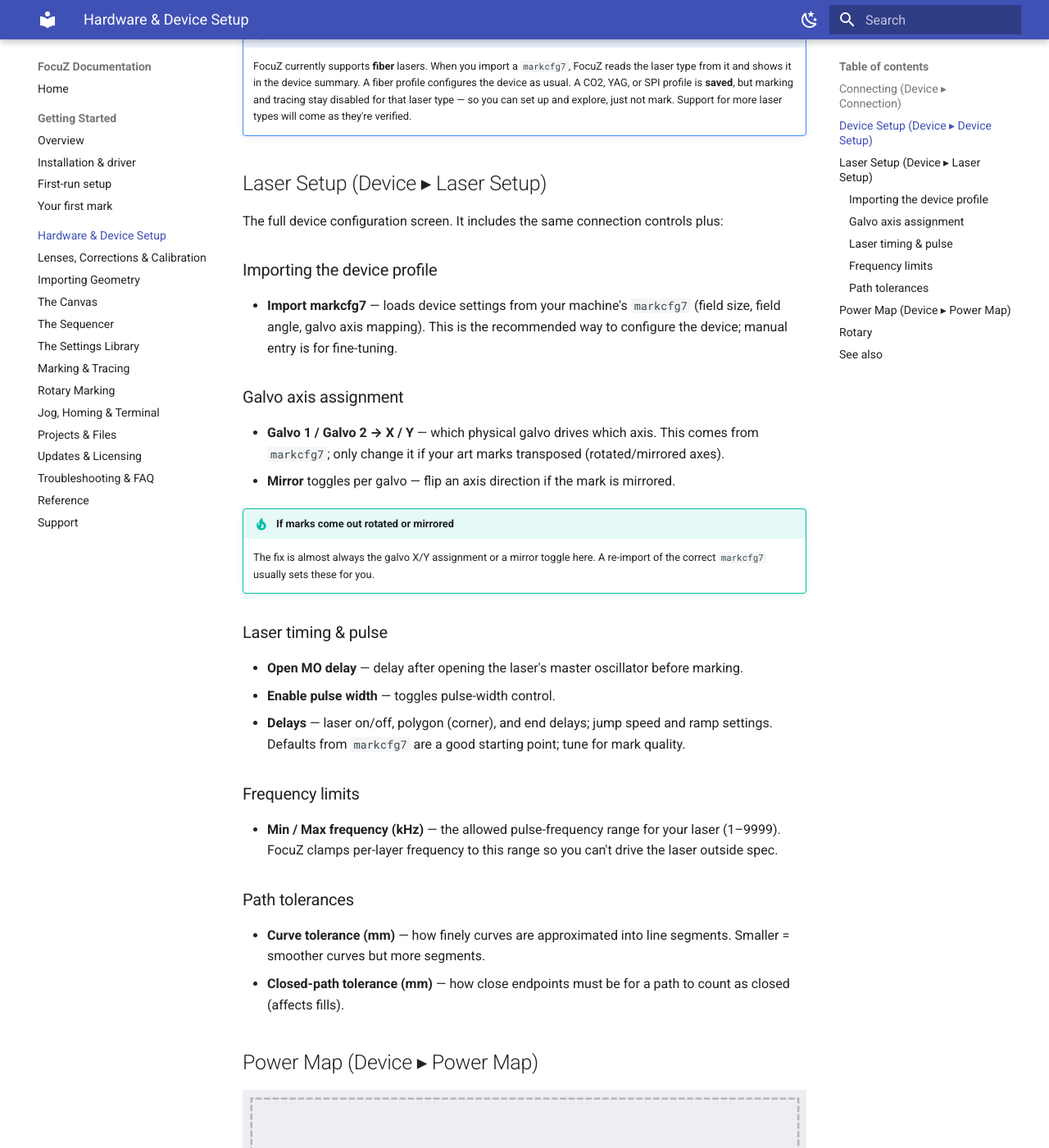
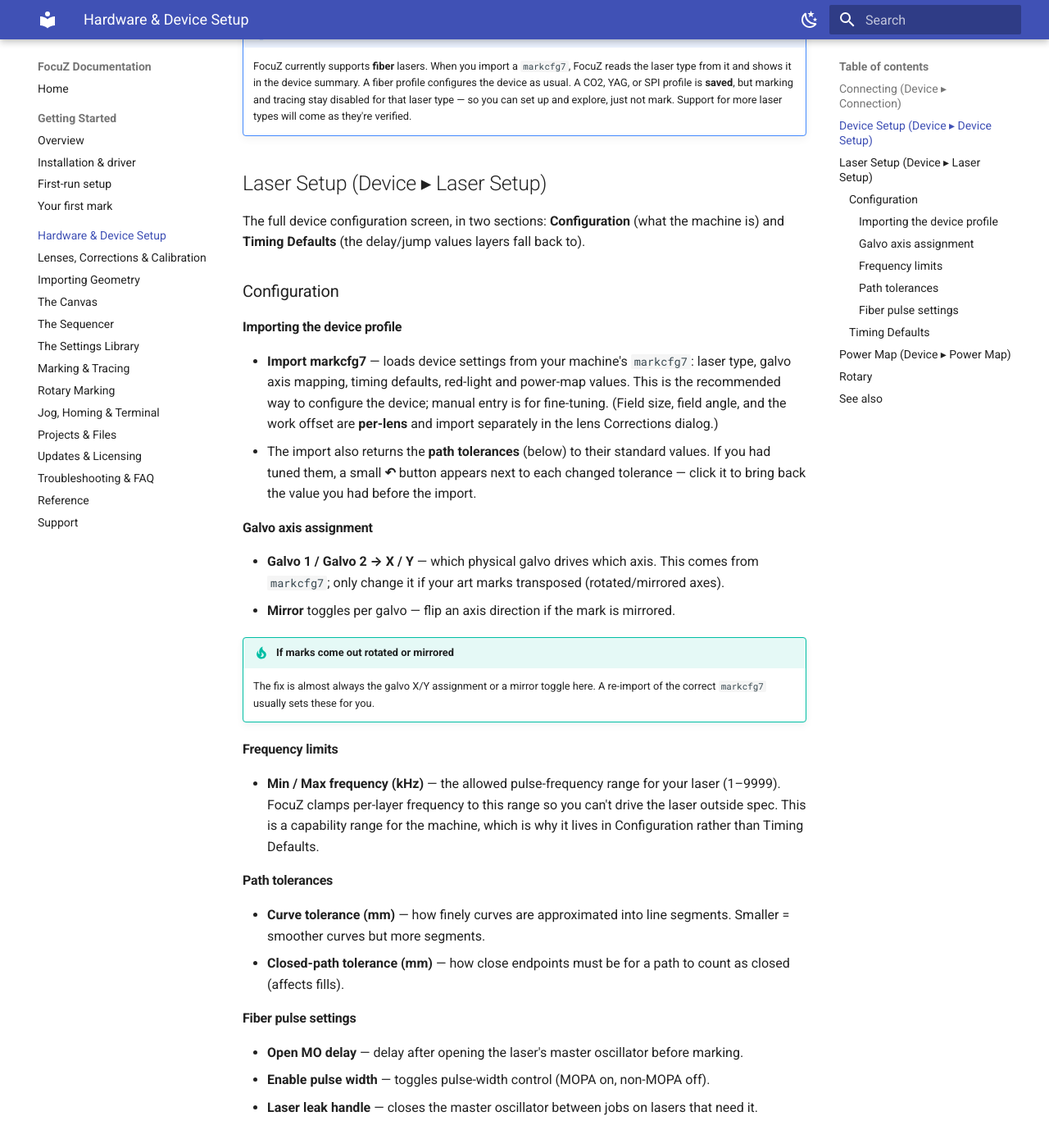
Before and after one commit to Lokahi-Shop/focuz-docs, an MkDocs documentation site: the page built from docs/hardware-setup.md, in a window 1280 px wide and 1400 px high, scrolled down 1294 px. Shown: the whole window at 82% size. Built offline with MkDocs 1.6.1 and Material for MkDocs 9.7.7, drawn with Linux system fonts in a browser that asks for light colours; some of the changed text lies outside the part shown.

Commit message:
Laser Setup: Timing Defaults section, tolerance restore on import, per-lens clarifications
- Split the Laser Setup reference into Configuration and the new Timing
  Defaults section (delay + jump moved there; frequency stays as a
  capability range in Configuration).
- Document that the device import returns path tolerances to standard
  values, with the new one-click restore buttons.
- Correct stale claims: device import does not load field size/angle
  (per-lens now), and the dialog no longer hosts connection controls.

Co-Authored-By: Claude Fable 5 <noreply@anthropic.com>

```diff
--- a/docs/hardware-setup.md
+++ b/docs/hardware-setup.md
@@ -5,8 +5,8 @@ you're setting up for the first time, start with [First-run setup](getting-start
 is the deeper reference.
 
 !!! note "Device vs. lens settings"
-    **Device** settings (here) describe the controller and galvo head — field size, axis mapping, laser
-    timing. **Lens** settings (correction, focal Z) are per-lens and live in
+    **Device** settings (here) describe the controller and galvo head — axis mapping, laser timing,
+    frequency range. **Lens** settings (field size, correction, focal Z) are per-lens and live in
     [Lenses, Corrections & Calibration](lenses-corrections.md).
 
 ## Connecting (Device ▸ Connection)
@@ -39,14 +39,22 @@ to a working configuration and is covered in
 
 ## Laser Setup (Device ▸ Laser Setup)
 
-The full device configuration screen. It includes the same connection controls plus:
+The full device configuration screen, in two sections: **Configuration** (what the machine is) and
+**Timing Defaults** (the delay/jump values layers fall back to).
 
-### Importing the device profile
+### Configuration
 
-- **Import markcfg7** — loads device settings from your machine's `markcfg7` (field size, field angle,
-  galvo axis mapping). This is the recommended way to configure the device; manual entry is for fine-tuning.
+#### Importing the device profile
 
-### Galvo axis assignment
+- **Import markcfg7** — loads device settings from your machine's `markcfg7`: laser type, galvo axis
+  mapping, timing defaults, red-light and power-map values. This is the recommended way to configure the
+  device; manual entry is for fine-tuning. (Field size, field angle, and the work offset are **per-lens**
+  and import separately in the lens Corrections dialog.)
+- The import also returns the **path tolerances** (below) to their standard values. If you had tuned
+  them, a small **↶** button appears next to each changed tolerance — click it to bring back the value
+  you had before the import.
+
+#### Galvo axis assignment
 
 - **Galvo 1 / Galvo 2 → X / Y** — which physical galvo drives which axis. This comes from `markcfg7`; only
   change it if your art marks transposed (rotated/mirrored axes).
@@ -56,24 +64,31 @@ The full device configuration screen. It includes the same connection controls p
     The fix is almost always the galvo X/Y assignment or a mirror toggle here. A re-import of the correct
     `markcfg7` usually sets these for you.
 
-### Laser timing & pulse
-
-- **Open MO delay** — delay after opening the laser's master oscillator before marking.
-- **Enable pulse width** — toggles pulse-width control.
-- **Delays** — laser on/off, polygon (corner), and end delays; jump speed and ramp settings. Defaults from
-  `markcfg7` are a good starting point; tune for mark quality.
-
-### Frequency limits
+#### Frequency limits
 
 - **Min / Max frequency (kHz)** — the allowed pulse-frequency range for your laser (1–9999). FocuZ clamps
-  per-layer frequency to this range so you can't drive the laser outside spec.
+  per-layer frequency to this range so you can't drive the laser outside spec. This is a capability
+  range for the machine, which is why it lives in Configuration rather than Timing Defaults.
 
-### Path tolerances
+#### Path tolerances
 
 - **Curve tolerance (mm)** — how finely curves are approximated into line segments. Smaller = smoother
   curves but more segments.
 - **Closed-path tolerance (mm)** — how close endpoints must be for a path to count as closed (affects
   fills).
+
+#### Fiber pulse settings
+
+- **Open MO delay** — delay after opening the laser's master oscillator before marking.
+- **Enable pulse width** — toggles pulse-width control (MOPA on, non-MOPA off).
+- **Laser leak handle** — closes the master oscillator between jobs on lasers that need it.
+
+### Timing Defaults
+
+The device-wide **delay** (laser on/off, end, polygon corner) and **jump** (speed, min, max, limit)
+values. Every layer whose Timing Mode is **Device** uses these at mark time; layers with **Custom**
+timing override them per layer (see [Timings](sequencer.md#timings)). Values from a `markcfg7` import
+are a good starting point; tune for mark quality.
 
 ## Power Map (Device ▸ Power Map)
 
```
